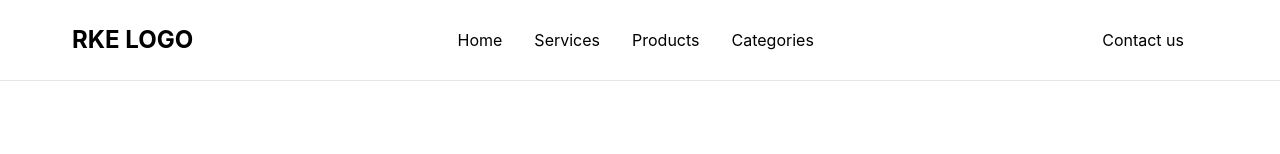
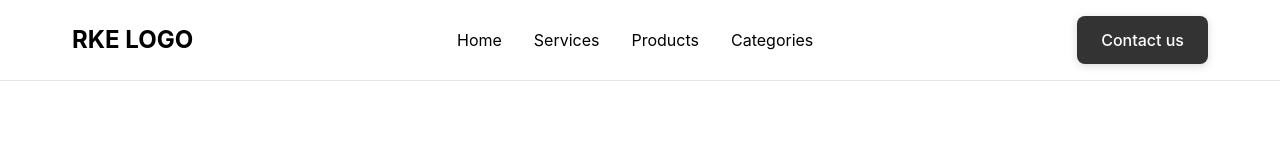
Before and after one commit to iamshiva003/rk-enterprises, a React (Vite) app: page / in a window 1280 px wide. Shown: the top 154 px of the page. Built offline with nearby package versions, Linux system fonts and the light colour scheme; a web font is replaced by a local one.

Commit message:
updating the contact us button

```diff
--- a/src/components/Header.css
+++ b/src/components/Header.css
@@ -110,6 +110,22 @@
 
 .contact-btn:hover {
     color: #666;
+}
+
+/* Desktop Contact Button - Styled like the image */
+.desktop-contact-btn {
+    background-color: #333;
+    color: white;
+    font-weight: 500;
+    border-radius: 8px;
+    box-shadow: 0 2px 8px rgba(0, 0, 0, 0.15);
+}
+
+.desktop-contact-btn:hover {
+    background-color: #555;
+    color: white;
+    transform: translateY(-1px);
+    box-shadow: 0 4px 12px rgba(0, 0, 0, 0.2);
 }
 
 /* Mobile Contact Button */
```
